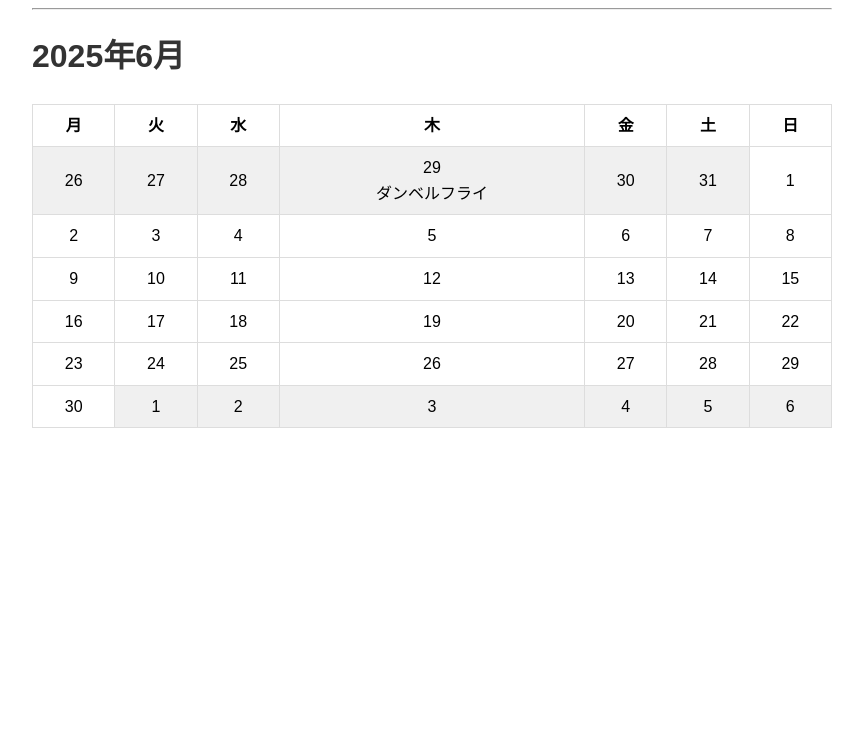
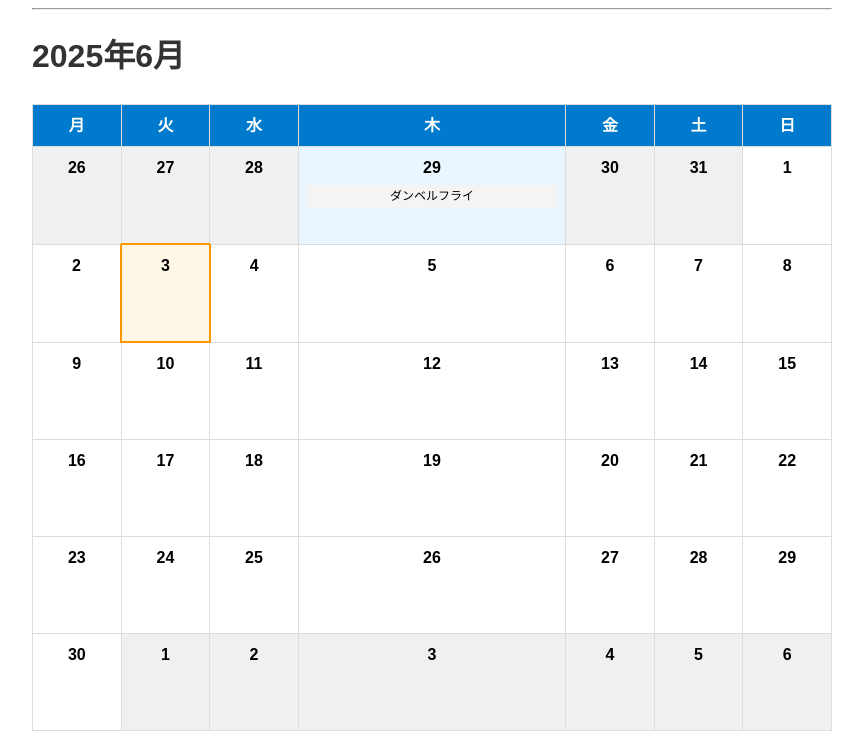
Before and after one commit to CapybaraWhiskers/masule-app, a Flask app: page /calendar in a window 1280 px wide. Shown: the part 46-800 px from the top of the page, without its empty margins (208-1071 px from the left). Run offline with Flask 3, Linux system fonts and the light colour scheme; data comes from the database, SQL or seed files in the repository.

Commit message:
Enhance calendar appearance

```diff
--- a/app.py
+++ b/app.py
@@ -152,8 +152,9 @@ def calendar_view():
     now = datetime.now()
     cal = calendar.Calendar()
     month_days = cal.monthdatescalendar(now.year, now.month)
+    today = now.date()
     return render_template('calendar.html', events=events, days=month_days,
-                           year=now.year, month=now.month)
+                           year=now.year, month=now.month, today=today)
 
 if __name__ == '__main__':
     app.run(debug=True)
--- a/static/style.css
+++ b/static/style.css
@@ -37,3 +37,46 @@ button {
 .other-month {
   background-color: #f0f0f0;
 }
+.calendar {
+  width: 100%;
+  border-collapse: collapse;
+  margin-top: 16px;
+}
+
+.calendar th {
+  background-color: #007acc;
+  color: #fff;
+}
+
+.calendar td {
+  height: 80px;
+  vertical-align: top;
+  position: relative;
+}
+
+.calendar td.today {
+  background-color: #fff7e6;
+  border: 2px solid #ff9800;
+}
+
+.calendar td.has-event {
+  background-color: #eaf6ff;
+}
+
+.date-number {
+  font-weight: bold;
+}
+
+.events {
+  list-style: none;
+  padding: 0;
+  margin: 4px 0 0 0;
+  font-size: 0.75em;
+}
+
+.events li {
+  background-color: #f4f4f4;
+  margin-bottom: 2px;
+  padding: 2px;
+  border-radius: 2px;
+}
--- a/templates/calendar.html
+++ b/templates/calendar.html
@@ -2,7 +2,7 @@
 {% block title %}カレンダー{% endblock %}
 {% block content %}
 <h1>{{ year }}年{{ month }}月</h1>
-<table>
+<table class="calendar">
   <tr>
     <th>月</th>
     <th>火</th>
@@ -14,14 +14,19 @@
   </tr>
   {% for week in days %}
   <tr>
-    {% for day in week %}
-    <td {% if day.month != month %}class="other-month"{% endif %}>
-      {{ day.day }}
-      {% for name in events.get(day.strftime('%Y-%m-%d'), []) %}
-      <div>{{ name }}</div>
+      {% for day in week %}
+      <td class="{% if day.month != month %}other-month {% endif %}{% if day == today %}today {% endif %}{% if events.get(day.strftime('%Y-%m-%d')) %}has-event{% endif %}">
+        <div class="date-number">{{ day.day }}</div>
+        {% set day_events = events.get(day.strftime('%Y-%m-%d'), []) %}
+        {% if day_events %}
+        <ul class="events">
+          {% for name in day_events %}
+          <li>{{ name }}</li>
+          {% endfor %}
+        </ul>
+        {% endif %}
+      </td>
       {% endfor %}
-    </td>
-    {% endfor %}
   </tr>
   {% endfor %}
 </table>
```
